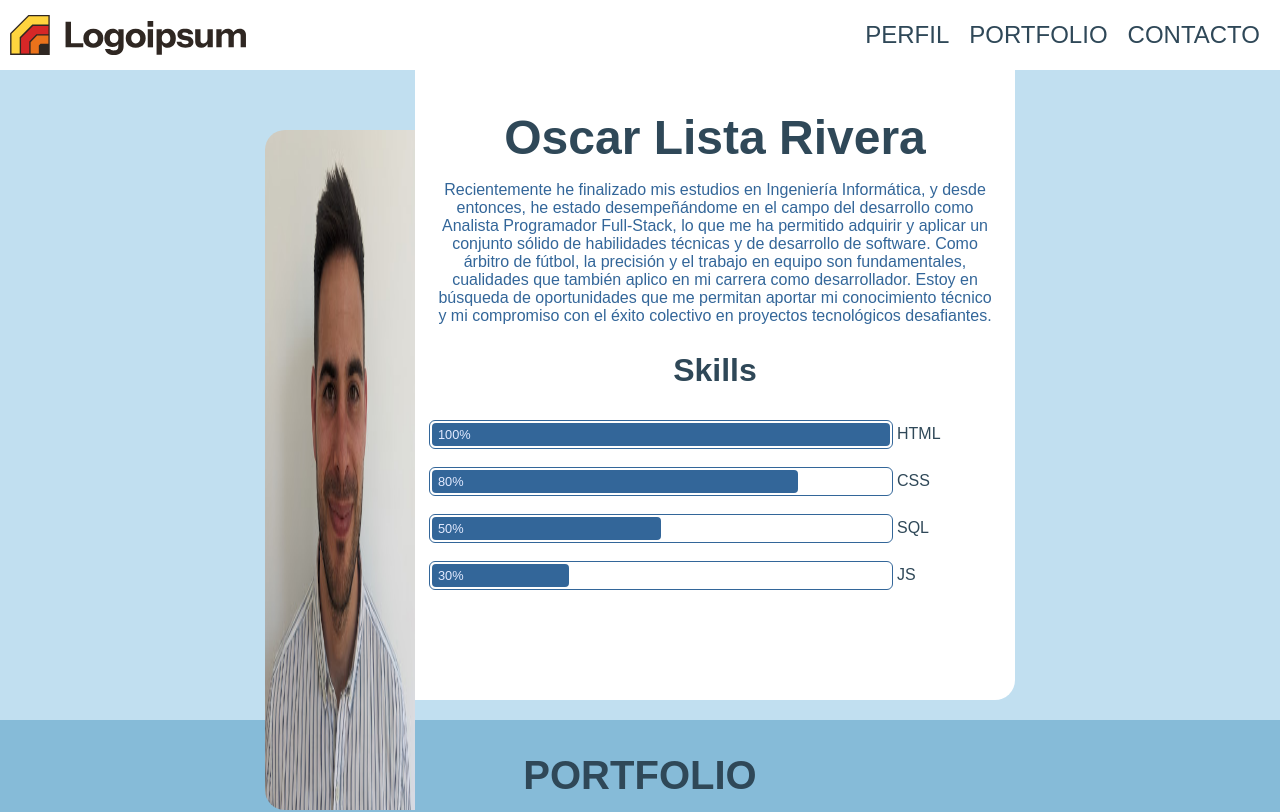
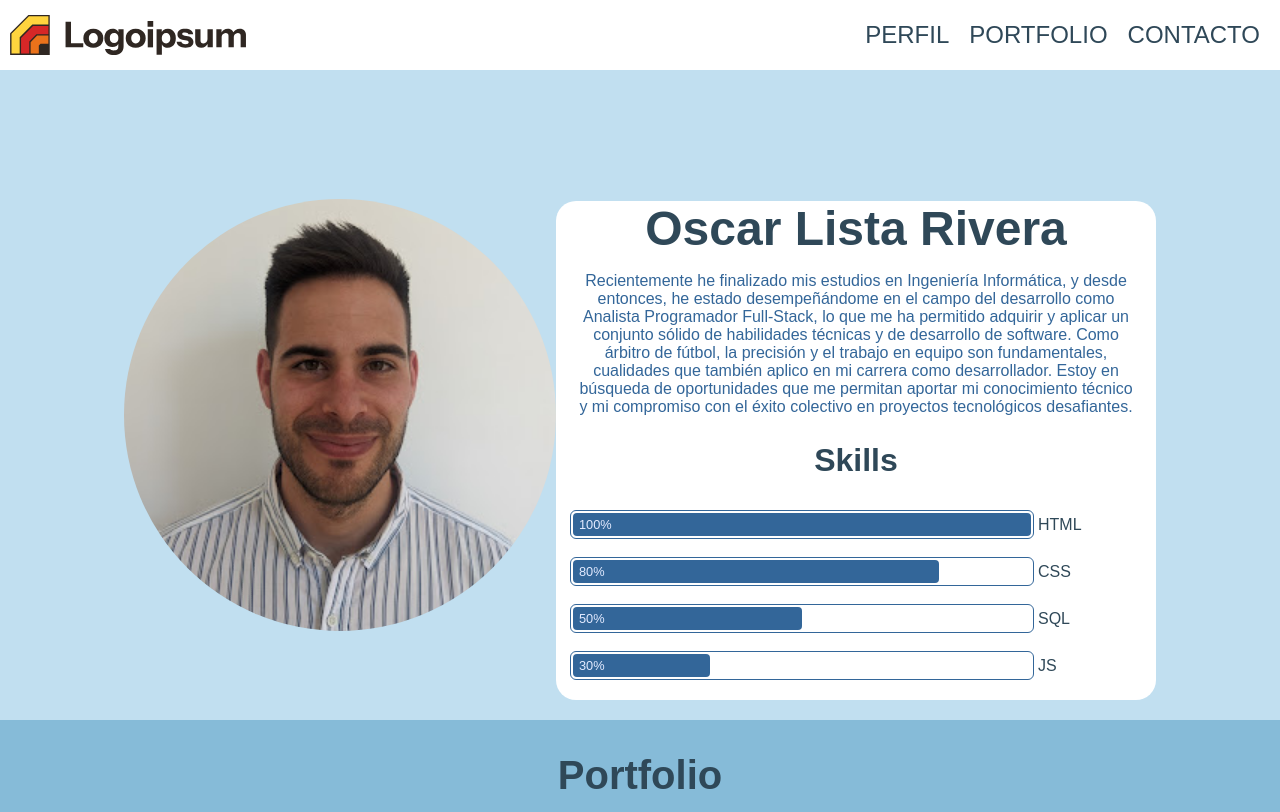
Before and after one commit to olista94/portfolio, a plain HTML site: page index.html in a window 1280 px wide. Shown: the top 812 px of the page. Drawn offline with nearby package versions, Linux system fonts and the light colour scheme.

Commit message:
style: agregados estilos a la version de escritorio

```diff
--- a/index.html
+++ b/index.html
@@ -78,7 +78,7 @@
         </div>
     </main>
     <section class="portfolio" id="portfolio">
-        <h2 class="portfolio__title">PORTFOLIO</h2>
+        <h2 class="portfolio__title">Portfolio</h2>
         <div class="portfolio__project-container">
             <div class="portfolio__project">
                 <a href="https://github.com/olista94/ToDoList">ToDoList</a>
@@ -104,7 +104,7 @@
         <div class="contact-wrapper">
             <div class="contact-wrapper">
                 <div class="contact__form-container">
-                    <h2>Contacto</h2>
+                    <h2 class="contact__title">Contacto</h2>
                     <form action="#" method="POST" class="contact__form">
                         <div class="form-group">
                             <label for="name">Nombre</label>
--- a/styles.css
+++ b/styles.css
@@ -220,7 +220,11 @@ h1 {
 
 @media screen and (min-width: 600px){
     .profile-wrapper {
+        display: flex;
         flex-direction: row;
+        align-items: center;
+        justify-content: space-evenly;
+        gap: 40px;
         padding: 20px;
         background-color: transparent;
         min-height: 90dvh;
@@ -240,7 +244,9 @@ h1 {
         background-color: #fff;
         display: flex;
         align-items: center;
-        border-radius: 0 20px 20px 0;
+        border-radius: 20px;
+        margin-top: auto;
+        gap: 20px;
     }
 
     .profile__data {
@@ -248,9 +254,10 @@ h1 {
     }
 
     .profile__img {
-        min-height: 100%;
-        width: 100%;
-        border-radius: 20px 0 0 20px;
+        width: 150%;
+        height: 75%;
+        border-radius: 50%;
+        object-fit: cover;
     }
 
     .profile__skill span {
@@ -333,9 +340,13 @@ h1 {
     display: flex;
     justify-content: center;
     align-items: center;
-    min-height: 100vh;
     background-color: #fff;
 }
+
+.contact__title {
+    font-size: 2.5rem;
+}
+
 
 .contact__form-container {
     padding: 20px;
```
